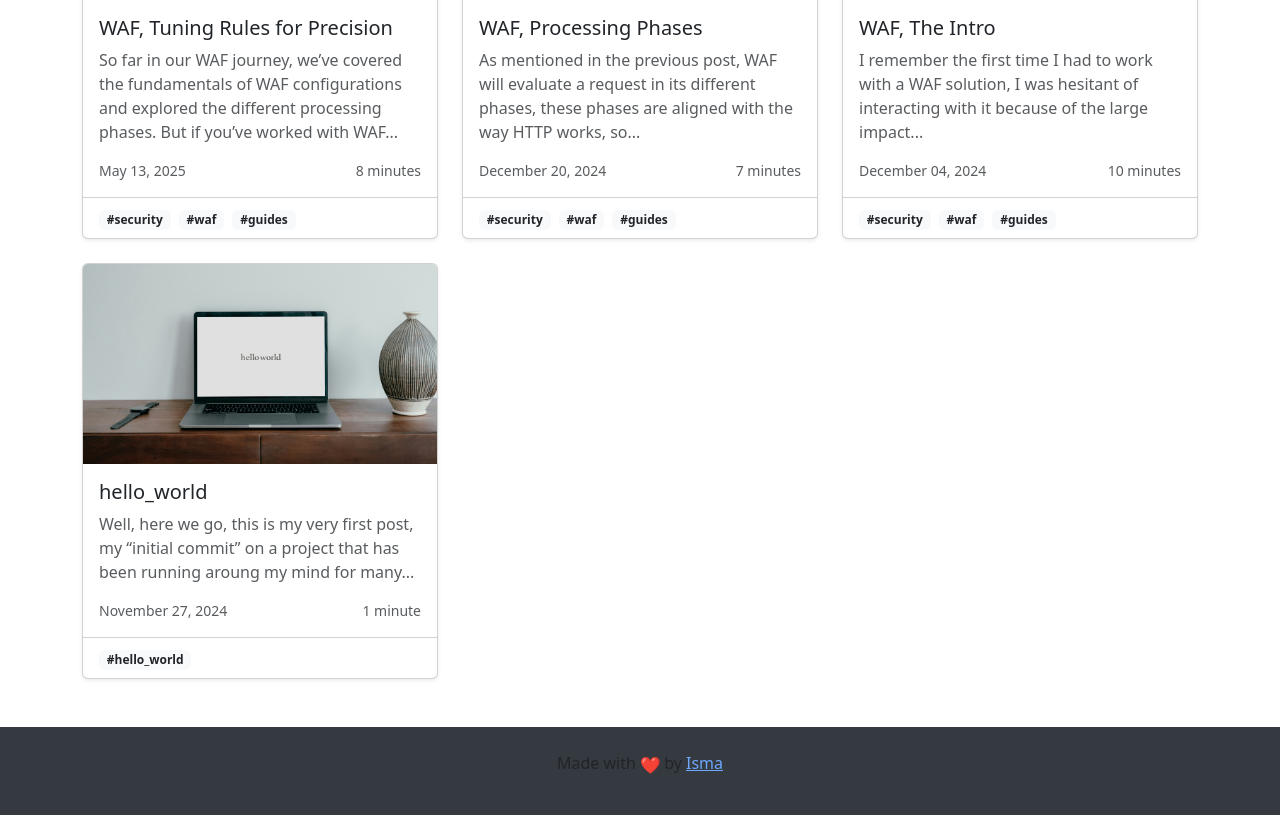
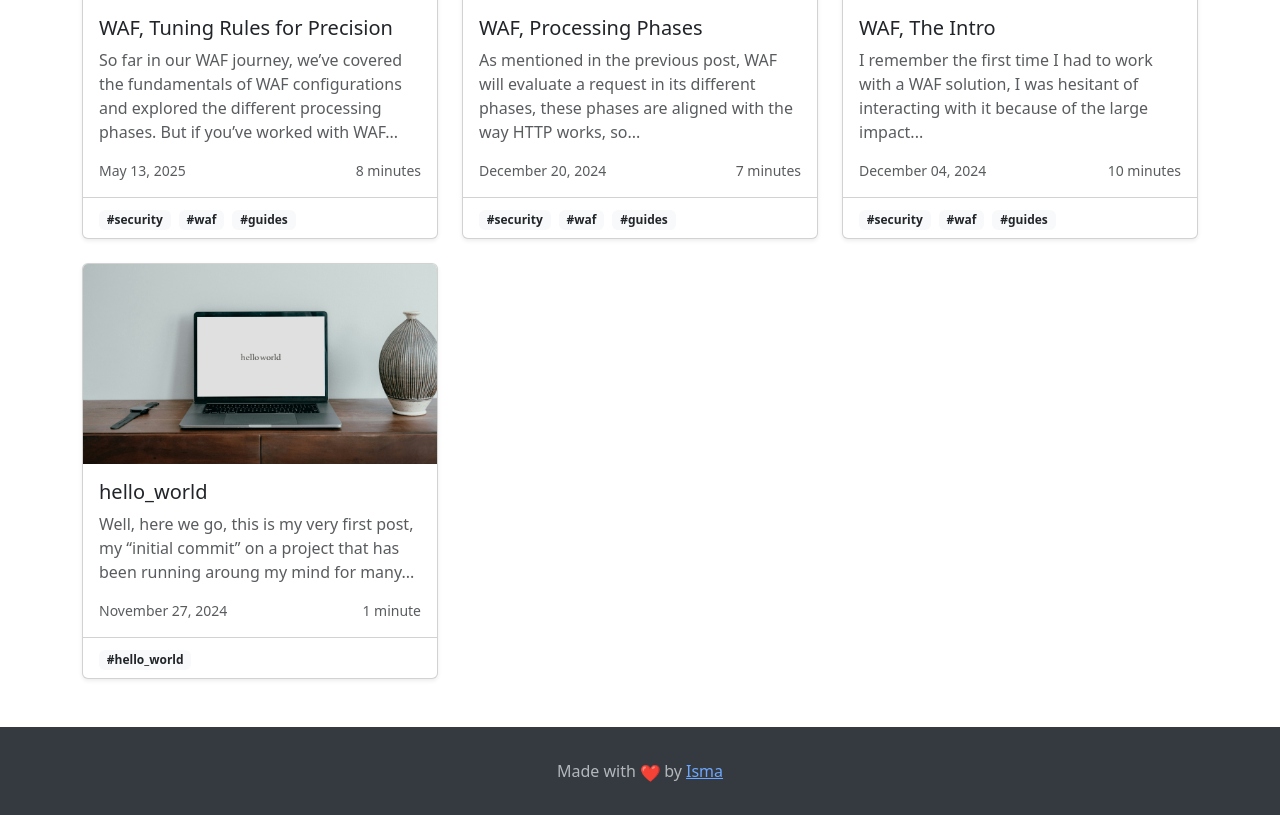
Before and after one commit to ismgonza/ismgonza.github.io, a Jekyll site: the page built from index.html, in a window 1280 px wide. Shown: the part 856-1671 px from the top of the page. Built offline with Jekyll 4.4.1, drawn with Linux system fonts in a browser that asks for light colours; nearby versions of some CDN libraries; emoji names are drawn with the system emoji font; the list of posts is cut into pages by our own code.

Commit message:
Updated footer with heart

```diff
--- a/_includes/footer.html
+++ b/_includes/footer.html
@@ -3,9 +3,9 @@
         <div class="row row-cols-1 row-cols-lg-1">
             <div class="col">
                 <!-- <p class="text-muted my-2">Copyright © 2025 GONROD</p> -->
-                <p class="footer-heart">
+                <p class="text-muted my-2">
                     Made with <g-emoji class="g-emoji" alias="heart" fallback-src="https://github.githubassets.com/images/icons/emoji/unicode/2764.png">
-                  <img class="emoji" alt="heart" height="20" width="20" src="https://github.githubassets.com/images/icons/emoji/unicode/2764.png"></g-emoji> by <a href="https://www.linkedin.com/in/ismgonza/">Isma</a>
+                  <img  alt="heart" height="20" width="20" src="https://github.githubassets.com/images/icons/emoji/unicode/2764.png"></g-emoji> by <a href="https://www.linkedin.com/in/ismgonza/">Isma</a>
                   </p>
             </div>
         </div>
```
Also changed, not shown: _drafts/todo.md (+5 -0 lines).
